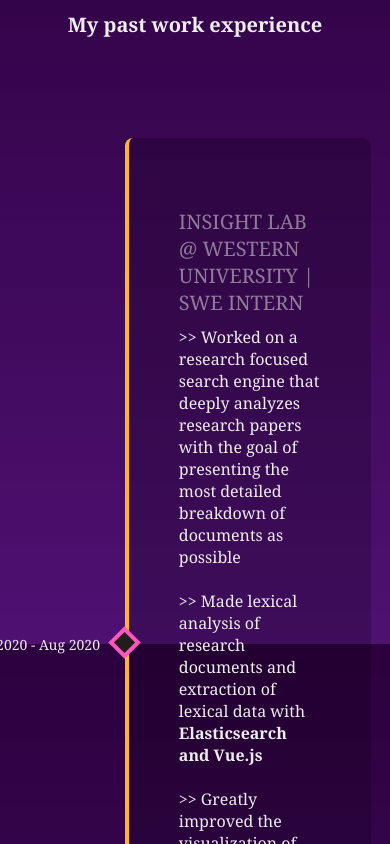
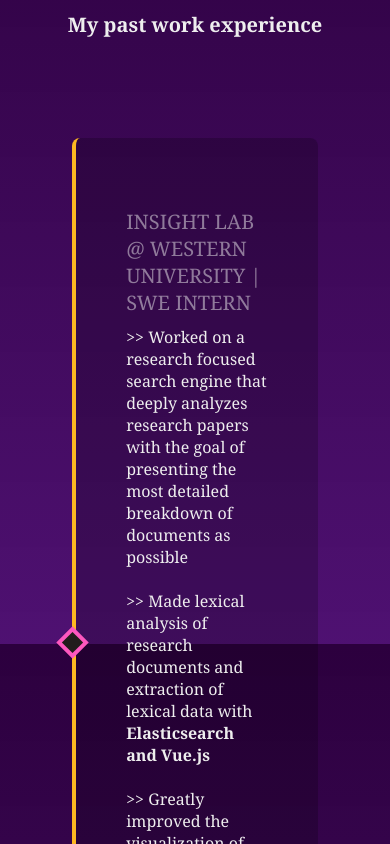
Before and after one commit to Lemos00/lemos00.github.io, a Vue app in the folder gabriel-lemos-rodrigues/: page / in a window 390 px wide. Shown: the part 4420-5264 px from the top of the page. Built offline with nearby package versions, Linux system fonts and the light colour scheme.

Commit message:
fixed experience glitch on mobile

```diff
--- a/gabriel-lemos-rodrigues/src/assets/styles/main.css
+++ b/gabriel-lemos-rodrigues/src/assets/styles/main.css
@@ -577,6 +577,14 @@ For now, this is of no need :)
     }
 }
 @media screen and (max-width: 600px) {
+    .timeline ul{
+        margin: auto auto;
+    }
+
+    .timeline .date::before{
+        content: '';
+    }
+
     .menu-toggler{
         top: 2rem;
         right: 2rem;
```
